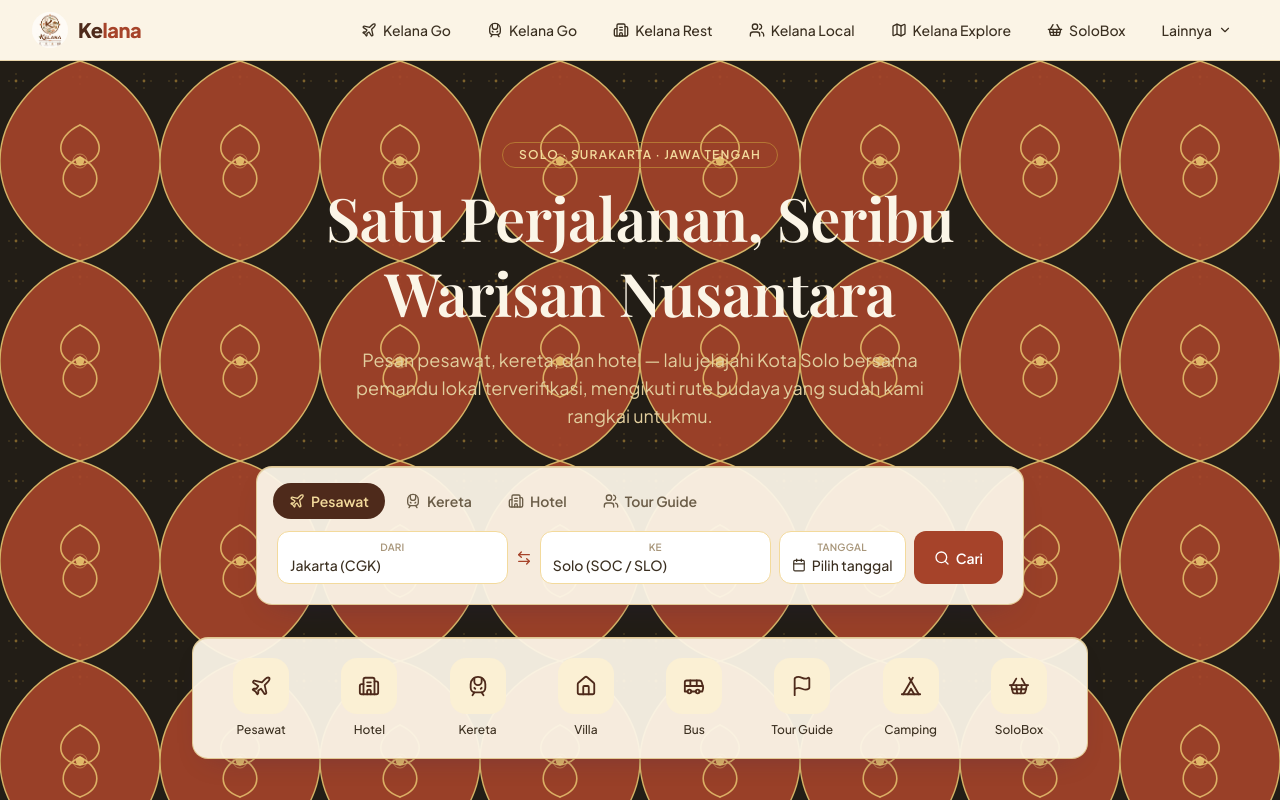
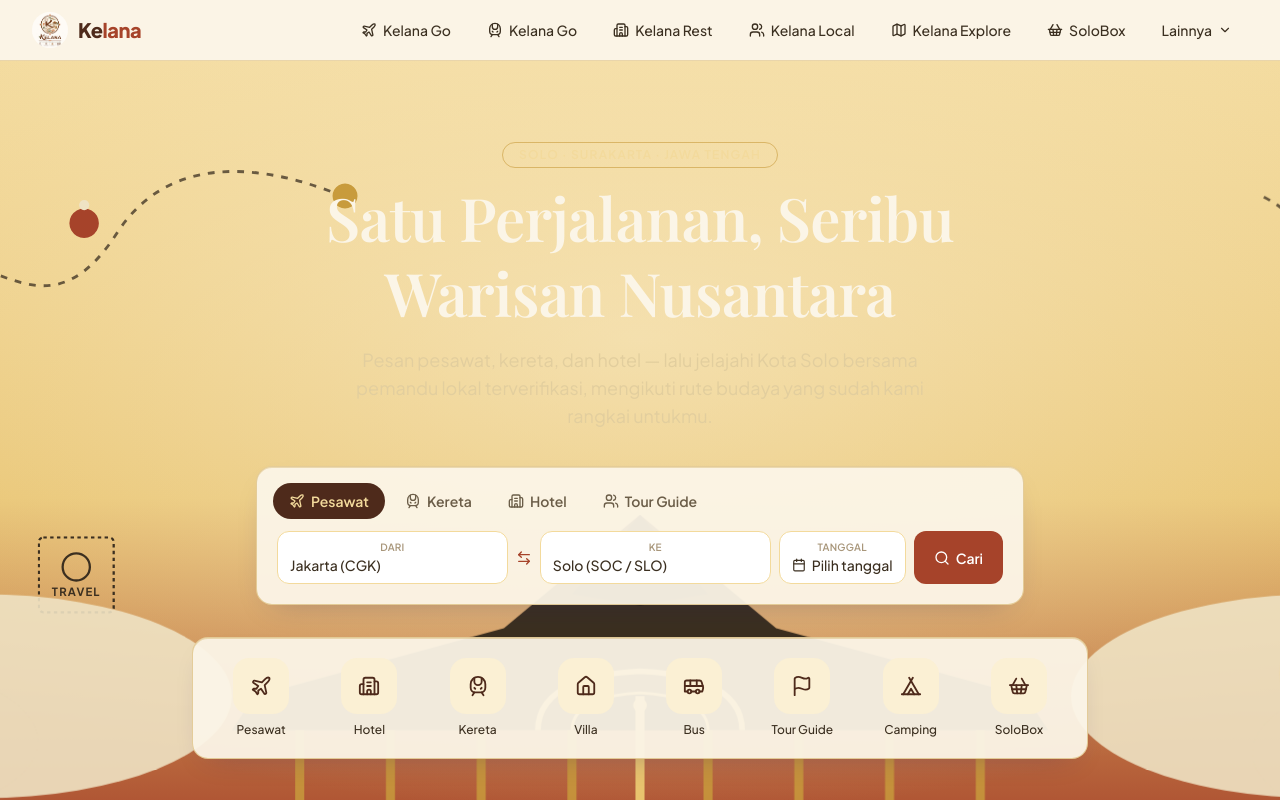
Before and after one commit to Mi24-ai/Kelana, a React (Vite) app: page / in a window 1280 px wide. Shown: the top 800 px of the page. Built offline with nearby package versions, Linux system fonts and the light colour scheme; the HTML template or start-up script is replaced by a standard one; a web font is replaced by a local one.

Commit message:
Update BatikMotifBackground.tsx

```diff
--- a/src/components/BatikMotifBackground.tsx
+++ b/src/components/BatikMotifBackground.tsx
@@ -3,76 +3,192 @@
 }
 
 /**
- * Motif kisi ogee (lung-lungan) — diinterpretasi ulang dari batik keraton klasik:
- * belah ketupat lancip berisi sulur bunga, dikelilingi bidang gelap bertekstur
- * titik. Dirender sebagai SVG <pattern> murni (bukan foto), jadi ringan dan
- * bebas isu hak cipta kain foto, sambil tetap terasa "batik" dengan jelas —
- * bukan cuma warna coklat polos.
+ * KelanaSkyBackground — langit senja pendopo Joglo, dikelilingi ikon
+ * perjalanan (pin lokasi, jalur penerbangan putus-putus, koper, kamera,
+ * stempel "TRAVEL", kartu "TOUR GUIDE", kuliner khas). Semua vektor SVG
+ * murni memakai token warna dari globals.css, jadi tetap ringan dan
+ * konsisten dengan sistem desain Kelana — bukan foto/ilustrasi eksternal.
  */
-export default function BatikMotifBackground({ className = "" }: Props) {
-  const W = 160;
-  const H = 200;
-  const bg = "var(--color-ink-900)";
-  const cell = "var(--color-clay-600)";
-  const ogeeFill = "var(--color-clay-500)";
-  const gold = "var(--color-gold-400)";
-  const goldSoft = "var(--color-gold-500)";
+export default function KelanaSkyBackground({ className = "" }: Props) {
+  const W = 1440;
+  const H = 700;
 
-  const ogeePath = `
-    M ${W / 2} 0
-    C ${W * 0.8} ${H * 0.07}, ${W} ${H * 0.3}, ${W} ${H / 2}
-    C ${W} ${H * 0.7}, ${W * 0.8} ${H * 0.93}, ${W / 2} ${H}
-    C ${W * 0.2} ${H * 0.93}, 0 ${H * 0.7}, 0 ${H / 2}
-    C 0 ${H * 0.3}, ${W * 0.2} ${H * 0.07}, ${W / 2} 0
-    Z
-  `;
-
-  const corners: [number, number][] = [
-    [16, 20], [W - 16, 20], [16, H - 20], [W - 16, H - 20],
-    [W / 2, 16], [W / 2, H - 16],
-  ];
+  const sky = "var(--color-gold-300)";
+  const skyDeep = "var(--color-clay-500)";
+  const cloud = "var(--color-parchment-200)";
+  const roof = "var(--color-ink-700)";
+  const roofDark = "var(--color-ink-900)";
+  const trim = "var(--color-gold-400)";
+  const trimSoft = "var(--color-gold-500)";
+  const pinDark = "var(--color-clay-600)";
+  const pinBright = "var(--color-gold-400)";
+  const card = "var(--color-parchment-50)";
+  const ink = "var(--color-ink-700)";
 
   return (
     <svg
       className={`pointer-events-none absolute inset-0 h-full w-full ${className}`}
-      preserveAspectRatio="xMidYMid slice"
+      viewBox={`0 0 ${W} ${H}`}
+      preserveAspectRatio="xMidYMax slice"
       aria-hidden="true"
     >
       <defs>
-        <pattern id="batikOgeeLattice" width={W} height={H} patternUnits="userSpaceOnUse">
-          <rect width={W} height={H} fill={bg} />
+        <linearGradient id="kelanaSky" x1="0" y1="0" x2="0" y2="1">
+          <stop offset="0%" stopColor={sky} />
+          <stop offset="55%" stopColor="var(--color-gold-400)" />
+          <stop offset="100%" stopColor={skyDeep} />
+        </linearGradient>
+        <radialGradient id="kelanaGlow" cx="50%" cy="35%" r="60%">
+          <stop offset="0%" stopColor="var(--color-gold-100)" stopOpacity="0.55" />
+          <stop offset="100%" stopColor="var(--color-gold-100)" stopOpacity="0" />
+        </radialGradient>
+      </defs>
 
-          {corners.map(([cx, cy], i) => (
-            <g key={i} opacity={0.55}>
-              <circle cx={cx} cy={cy} r={1.4} fill={goldSoft} />
-              <circle cx={cx - 7} cy={cy} r={0.8} fill={goldSoft} opacity={0.6} />
-              <circle cx={cx + 7} cy={cy} r={0.8} fill={goldSoft} opacity={0.6} />
-              <circle cx={cx} cy={cy - 7} r={0.8} fill={goldSoft} opacity={0.6} />
-              <circle cx={cx} cy={cy + 7} r={0.8} fill={goldSoft} opacity={0.6} />
-            </g>
-          ))}
+      {/* langit */}
+      <rect width={W} height={H} fill="url(#kelanaSky)" />
+      <rect width={W} height={H} fill="url(#kelanaGlow)" />
 
-          <path d={ogeePath} fill={ogeeFill} stroke={gold} strokeWidth={1.4} opacity={0.9} />
-          <path
-            d={ogeePath}
-            fill="none"
-            stroke={cell}
-            strokeWidth={5}
-            opacity={0.5}
-            transform={`translate(${W / 2},${H / 2}) scale(0.92) translate(${-W / 2},${-H / 2})`}
-          />
+      {/* === jalur pin lokasi kiri atas === */}
+      <g stroke={ink} strokeWidth={2.5} strokeDasharray="6 7" fill="none" opacity={0.75}>
+        <path d="M70 190 C 140 140, 190 260, 260 150 C 310 75, 400 95, 460 120" />
+      </g>
+      <g>
+        <path d="M70 165 a17 17 0 1 1 -0.1 0 Z" fill={pinDark} />
+        <circle cx={70} cy={162} r={6} fill={trim} />
+        <path d="M230 130 a13 13 0 1 1 -0.1 0 Z" fill="var(--color-clay-500)" />
+        <circle cx={230} cy={127} r={4.5} fill={cloud} />
+        <path d="M460 108 a11 11 0 1 1 -0.1 0 Z" fill={trimSoft} />
+      </g>
 
-          <g stroke={gold} strokeWidth={1.6} fill="none" strokeLinecap="round" opacity={0.85}>
-            <path d={`M ${W / 2} ${H * 0.32} C ${W * 0.34} ${H * 0.38}, ${W * 0.34} ${H * 0.5}, ${W / 2} ${H * 0.52}`} />
-            <path d={`M ${W / 2} ${H * 0.32} C ${W * 0.66} ${H * 0.38}, ${W * 0.66} ${H * 0.5}, ${W / 2} ${H * 0.52}`} />
-            <path d={`M ${W / 2} ${H * 0.48} C ${W * 0.36} ${H * 0.54}, ${W * 0.36} ${H * 0.64}, ${W / 2} ${H * 0.68}`} />
-            <path d={`M ${W / 2} ${H * 0.48} C ${W * 0.64} ${H * 0.54}, ${W * 0.64} ${H * 0.64}, ${W / 2} ${H * 0.68}`} />
-          </g>
-          <circle cx={W / 2} cy={H * 0.5} r={4.2} fill={gold} opacity={0.9} />
-          <circle cx={W / 2} cy={H * 0.5} r={7} fill="none" stroke={gold} strokeWidth={1} opacity={0.5} />
-        </pattern>
-      </defs>
-      <rect width="100%" height="100%" fill="url(#batikOgeeLattice)" />
+      {/* === koper + pesawat kanan atas === */}
+      <g transform="translate(1230,90)" className="animate-float-slow">
+        <rect x="-40" y="0" width="80" height="60" rx="10" fill="var(--color-gold-300)" stroke={trimSoft} strokeWidth={2.5} />
+        <rect x="-40" y="22" width="80" height="8" fill={trimSoft} opacity={0.6} />
+        <path d="M-16 0 v-14 a16 16 0 0 1 32 0 v14" fill="none" stroke={trimSoft} strokeWidth={3} />
+        <circle cx="-18" cy="18" r="3.5" fill={card} />
+        <circle cx="14" cy="34" r="3" fill="var(--color-clay-500)" />
+      </g>
+      <g stroke={ink} strokeWidth={2.5} strokeDasharray="6 7" fill="none" opacity={0.75}>
+        <path d="M1270 120 C 1330 150, 1300 200, 1360 210 C 1400 216, 1390 175, 1420 155" />
+      </g>
+      <path
+        d="M1408 68 l26 -10 l-8 16 l8 16 l-26 -10 l-10 6 l2 -12 l-2 -12 z"
+        fill={roofDark}
+        transform="translate(0,0)"
+      />
+
+      {/* kartu "TOUR GUIDE" kanan */}
+      <g transform="translate(1300,260)" opacity={0.95}>
+        <rect x="0" y="0" width="90" height="60" rx="6" fill={card} stroke={trimSoft} strokeWidth={2} />
+        <text x="10" y="24" fontFamily="var(--font-sans)" fontSize="11" fontWeight={700} fill={ink}>
+          TOUR
+        </text>
+        <text x="10" y="38" fontFamily="var(--font-sans)" fontSize="11" fontWeight={700} fill={ink}>
+          GUIDE
+        </text>
+        <line x1="10" y1="46" x2="80" y2="46" stroke={trimSoft} strokeWidth={1.5} />
+        <circle cx="16" cy="52" r="3" fill={trim} />
+      </g>
+
+      {/* kamera + "explore" kiri */}
+      <g transform="translate(80,300)">
+        <rect x="0" y="10" width="46" height="32" rx="5" fill={cloud} stroke={ink} strokeWidth={2} />
+        <circle cx="23" cy="26" r="10" fill="none" stroke={ink} strokeWidth={2.5} />
+        <rect x="14" y="2" width="14" height="10" rx="2" fill={cloud} stroke={ink} strokeWidth={2} />
+        <text
+          x="4"
+          y="64"
+          fontFamily="var(--font-accent)"
+          fontStyle="italic"
+          fontSize="16"
+          fill={ink}
+          opacity={0.85}
+        >
+          explore
+        </text>
+      </g>
+
+      {/* stempel "TRAVEL" kiri bawah */}
+      <g transform="translate(190,420)">
+        <rect
+          x="0"
+          y="0"
+          width="66"
+          height="66"
+          rx="4"
+          fill="none"
+          stroke={ink}
+          strokeWidth={2}
+          strokeDasharray="3 3"
+        />
+        <circle cx="33" cy="26" r="12" fill="none" stroke={ink} strokeWidth={2} />
+        <text
+          x="33"
+          y="52"
+          textAnchor="middle"
+          fontFamily="var(--font-sans)"
+          fontSize="10"
+          letterSpacing="1"
+          fontWeight={700}
+          fill={ink}
+        >
+          TRAVEL
+        </text>
+      </g>
+
+      {/* awan */}
+      <g fill={cloud} opacity={0.9}>
+        <ellipse cx="140" cy="560" rx="220" ry="90" />
+        <ellipse cx="30" cy="600" rx="160" ry="70" />
+        <ellipse cx="1320" cy="560" rx="220" ry="90" />
+        <ellipse cx="1420" cy="610" rx="160" ry="70" />
+      </g>
+
+      {/* kuliner kanan bawah */}
+      <g transform="translate(1330,540)">
+        <circle cx="0" cy="0" r="46" fill="var(--color-gold-300)" opacity={0.9} />
+        <circle cx="-10" cy="-8" r="16" fill={card} stroke={trimSoft} strokeWidth={1.5} />
+        <circle cx="18" cy="-4" r="14" fill="var(--color-parchment-100)" stroke={trimSoft} strokeWidth={1.5} />
+        <circle cx="2" cy="20" r="13" fill="var(--color-clay-500)" opacity={0.85} />
+      </g>
+
+      {/* === siluet pendopo Joglo === */}
+      <g transform={`translate(${W / 2},${H - 40})`}>
+        {/* atap utama bertingkat */}
+        <path
+          d="M0 -260 L120 -160 L340 -100 L0 -70 L-340 -100 L-120 -160 Z"
+          fill={roof}
+        />
+        <path d="M0 -260 L60 -190 L0 -180 L-60 -190 Z" fill={roofDark} />
+        <path
+          d="M-340 -100 L-360 -70 L360 -70 L340 -100 Z"
+          fill={roof}
+          opacity={0.95}
+        />
+        {/* gapura / ornamen emas tengah */}
+        <path
+          d="M-90 -70 C -90 -110, -40 -120, 0 -122 C 40 -120, 90 -110, 90 -70"
+          fill="none"
+          stroke={trim}
+          strokeWidth={5}
+        />
+        <path
+          d="M-60 -70 C -60 -95, -25 -102, 0 -103 C 25 -102, 60 -95, 60 -70"
+          fill={roofDark}
+          stroke={trim}
+          strokeWidth={2.5}
+        />
+        <circle cx="0" cy="-92" r="6" fill={trim} />
+
+        {/* tiang-tiang saka */}
+        {[-300, -220, -140, -60, 60, 140, 220, 300].map((x, i) => (
+          <rect key={i} x={x - 4} y={-70} width={8} height={110} fill={trimSoft} opacity={0.85} />
+        ))}
+        <rect x={-4} y={-100} width={8} height={140} fill={trim} />
+
+        {/* bayangan lantai */}
+        <ellipse cx="0" cy="42" rx="380" ry="16" fill={roofDark} opacity={0.25} />
+      </g>
     </svg>
   );
 }
```
